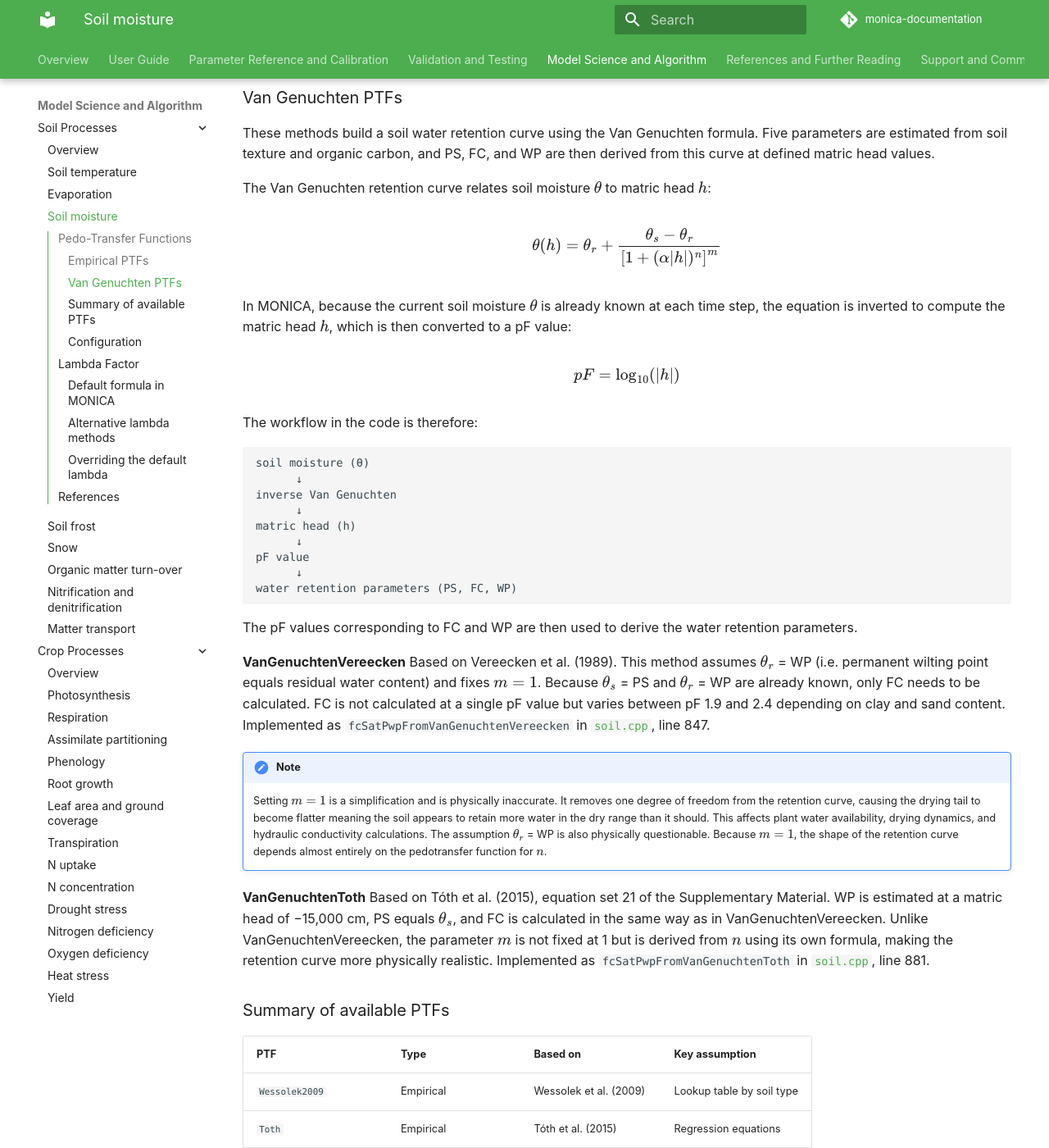
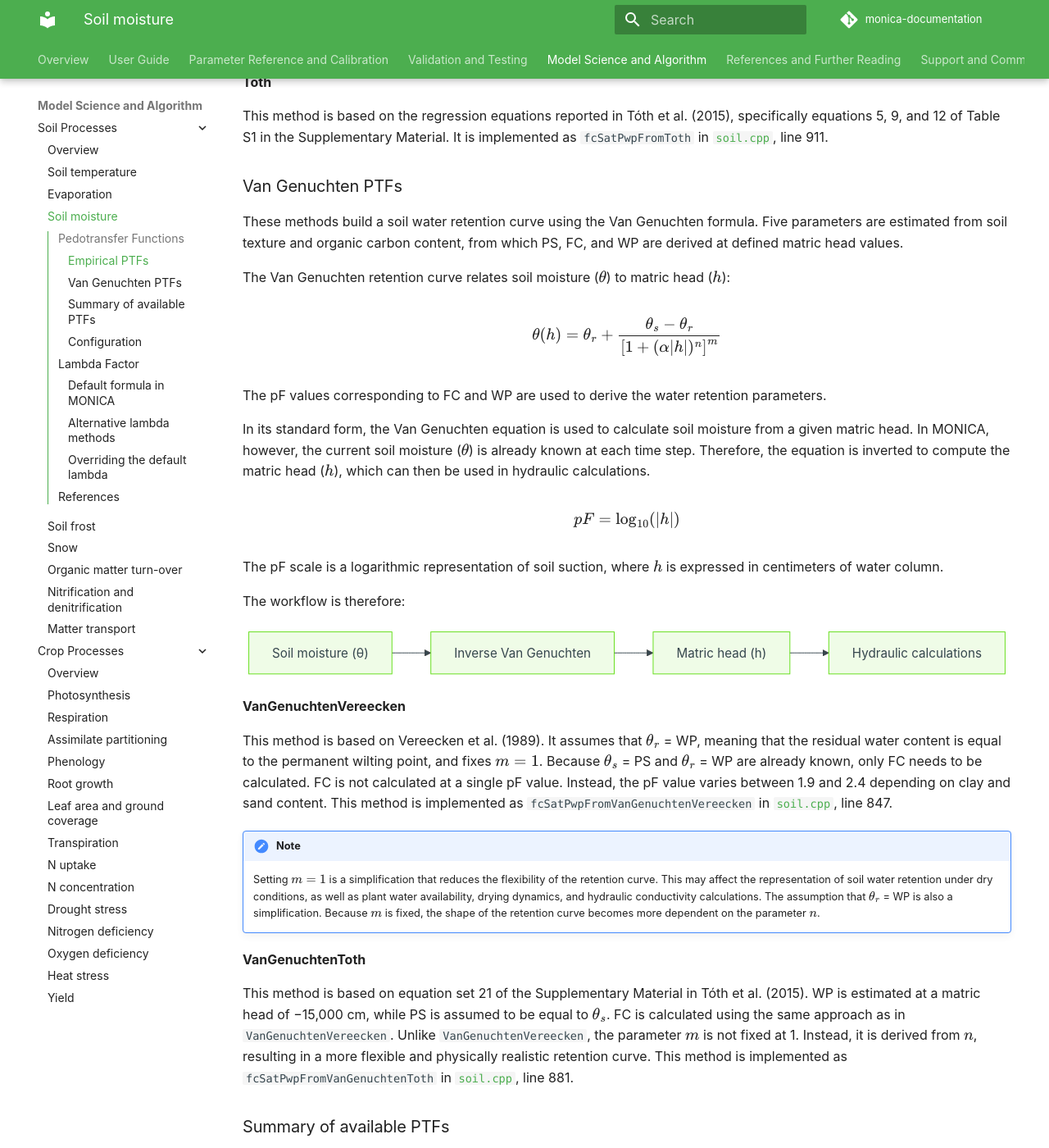
Before and after one commit to zalf-rpm/monica-documentation, an MkDocs documentation site: the page built from docs/model_science/soil_processes/soil_moisture.md, in a window 1280 px wide and 1400 px high, scrolled down 2254 px. Shown: the whole window at 82% size. Built offline with MkDocs 1.6.1 and Material for MkDocs 9.7.7, drawn with Linux system fonts in a browser that asks for light colours; comment, search, counter and statistics services are not loaded; some of the changed text lies outside the part shown.

Commit message:
Update PTF and lambda sections

````diff
--- a/docs/model_science/soil_processes/soil_moisture.md
+++ b/docs/model_science/soil_processes/soil_moisture.md
@@ -53,9 +53,9 @@
 
 ---
 
-## Pedo-Transfer Functions
+## Pedotransfer Functions
 
-A Pedo-Transfer Function (PTF) mechanism that transforms soil physical properties (mainly texture) into water retention capacity parameters. These parameters, known as pore space (PS or saturation water capacity), field capacity (FC) and permanent wilting point (WP). These parameters are required by the tipping-bucket water balance approach used in MONICA to simulate soil water content dynamics.
+A Pedotransfer Function (PTF) is a mechanism that transforms soil physical properties, mainly texture, into water retention capacity parameters. These parameters include pore space (PS, or saturation water capacity), field capacity (FC), and permanent wilting point (WP). They are required by the tipping-bucket water balance approach used in MONICA to simulate soil water content dynamics.
 
 MONICA currently supports four PTFs, divided into two types:
 
@@ -64,80 +64,98 @@
 These methods use lookup tables or regression equations to directly relate soil properties to PS, FC, and WP.
 
 **Wessolek2009**
-Uses a lookup table that relates categorical soil types to water retention parameters. The table is stored in [`SoilCharacteristicData.json`](https://github.com/zalf-rpm/monica-parameters/blob/master/soil/SoilCharacteristicData.json), where `airCapacity` = PS and `nFieldCapacity` = WP. Based on Wessolek et al. (2009).
+
+This method uses a lookup table that relates categorical soil types to water retention parameters. The table is stored in [`SoilCharacteristicData.json`](https://github.com/zalf-rpm/monica-parameters/blob/master/soil/SoilCharacteristicData.json), where `airCapacity` = PS and `nFieldCapacity` = WP. The implementation is based on Wessolek et al. (2009).
 
 **Toth**
-Based on regression equations reported in Tóth et al. (2015), specifically equations 5, 9, and 12 of Table S1 (Supplementary Material). Implemented as `fcSatPwpFromToth` in [`soil.cpp`](https://github.com/zalf-rpm/mas_cpp_misc/blob/5f0c31b0dc01ef3984f5eca21a067ecf84e70af4/soil/soil.cpp), line 911.
+
+This method is based on the regression equations reported in Tóth et al. (2015), specifically equations 5, 9, and 12 of Table S1 in the Supplementary Material. It is implemented as `fcSatPwpFromToth` in [`soil.cpp`](https://github.com/zalf-rpm/mas_cpp_misc/blob/5f0c31b0dc01ef3984f5eca21a067ecf84e70af4/soil/soil.cpp), line 911.
 
 ### Van Genuchten PTFs
 
-These methods build a soil water retention curve using the Van Genuchten formula. Five parameters are estimated from soil texture and organic carbon, and PS, FC, and WP are then derived from this curve at defined matric head values.
+These methods build a soil water retention curve using the Van Genuchten formula. Five parameters are estimated from soil texture and organic carbon content, from which PS, FC, and WP are derived at defined matric head values.
 
-The Van Genuchten retention curve relates soil moisture $\theta$ to matric head $h$:
+The Van Genuchten retention curve relates soil moisture ($\theta$) to matric head ($h$):
 
 $$\theta(h) = \theta_r + \frac{\theta_s - \theta_r}{\left[1 + (\alpha |h|)^n\right]^m}$$
 
-In MONICA, because the current soil moisture $\theta$ is already known at each time step, the equation is inverted to compute the matric head $h$, which is then converted to a pF value:
+The pF values corresponding to FC and WP are used to derive the water retention parameters.
+
+In its standard form, the Van Genuchten equation is used to calculate soil moisture from a given matric head. In MONICA, however, the current soil moisture ($\theta$) is already known at each time step. Therefore, the equation is inverted to compute the matric head ($h$), which can then be used in hydraulic calculations.
 
 $$pF = \log_{10}(|h|)$$
 
-The workflow in the code is therefore:
+The pF scale is a logarithmic representation of soil suction, where $h$ is expressed in centimeters of water column.
 
-```
-soil moisture (θ)
-      ↓
-inverse Van Genuchten
-      ↓
-matric head (h)
-      ↓
-pF value
-      ↓
-water retention parameters (PS, FC, WP)
+The workflow is therefore:
+
+```mermaid
+flowchart LR
+    A["Soil moisture (θ)"]
+    B["Inverse Van Genuchten"]
+    C["Matric head (h)"]
+    D["Hydraulic calculations"]
+
+    A --> B
+    B --> C
+    C --> D
 ```
 
-The pF values corresponding to FC and WP are then used to derive the water retention parameters.
+**VanGenuchtenVereecken**
 
-**VanGenuchtenVereecken**
-Based on Vereecken et al. (1989). This method assumes $\theta_r$ = WP (i.e. permanent wilting point equals residual water content) and fixes $m = 1$. Because $\theta_s$ = PS and $\theta_r$ = WP are already known, only FC needs to be calculated. FC is not calculated at a single pF value but varies between pF 1.9 and 2.4 depending on clay and sand content. Implemented as `fcSatPwpFromVanGenuchtenVereecken` in [`soil.cpp`](https://github.com/zalf-rpm/mas_cpp_misc/blob/5f0c31b0dc01ef3984f5eca21a067ecf84e70af4/soil/soil.cpp), line 847.
+This method is based on Vereecken et al. (1989). It assumes that $\theta_r$ = WP, meaning that the residual water content is equal to the permanent wilting point, and fixes $m = 1$. Because $\theta_s$ = PS and $\theta_r$ = WP are already known, only FC needs to be calculated. FC is not calculated at a single pF value. Instead, the pF value varies between 1.9 and 2.4 depending on clay and sand content. This method is implemented as `fcSatPwpFromVanGenuchtenVereecken` in [`soil.cpp`](https://github.com/zalf-rpm/mas_cpp_misc/blob/5f0c31b0dc01ef3984f5eca21a067ecf84e70af4/soil/soil.cpp), line 847.
 
 !!! note
-    Setting $m = 1$ is a simplification and is physically inaccurate. It removes one degree of freedom from the retention curve, causing the drying tail to become flatter meaning the soil appears to retain more water in the dry range than it should. This affects plant water availability, drying dynamics, and hydraulic conductivity calculations. The assumption $\theta_r$ = WP is also physically questionable. Because $m = 1$, the shape of the retention curve depends almost entirely on the pedotransfer function for $n$.
+    Setting $m = 1$ is a simplification that reduces the flexibility of the retention curve. This may affect the representation of soil water retention under dry conditions, as well as plant water availability, drying dynamics, and hydraulic conductivity calculations. The assumption that $\theta_r$ = WP is also a simplification. Because $m$ is fixed, the shape of the retention curve becomes more dependent on the parameter $n$.
 
 **VanGenuchtenToth**
-Based on Tóth et al. (2015), equation set 21 of the Supplementary Material. WP is estimated at a matric head of −15,000 cm, PS equals $\theta_s$, and FC is calculated in the same way as in VanGenuchtenVereecken. Unlike VanGenuchtenVereecken, the parameter $m$ is not fixed at 1 but is derived from $n$ using its own formula, making the retention curve more physically realistic. Implemented as `fcSatPwpFromVanGenuchtenToth` in [`soil.cpp`](https://github.com/zalf-rpm/mas_cpp_misc/blob/5f0c31b0dc01ef3984f5eca21a067ecf84e70af4/soil/soil.cpp), line 881.
+
+This method is based on equation set 21 of the Supplementary Material in Tóth et al. (2015). WP is estimated at a matric head of −15,000 cm, while PS is assumed to be equal to $\theta_s$. FC is calculated using the same approach as in `VanGenuchtenVereecken`. Unlike `VanGenuchtenVereecken`, the parameter $m$ is not fixed at 1. Instead, it is derived from $n$, resulting in a more flexible and physically realistic retention curve. This method is implemented as `fcSatPwpFromVanGenuchtenToth` in [`soil.cpp`](https://github.com/zalf-rpm/mas_cpp_misc/blob/5f0c31b0dc01ef3984f5eca21a067ecf84e70af4/soil/soil.cpp), line 881.
 
 ### Summary of available PTFs
 
-| PTF | Type | Based on | Key assumption |
-|---|---|---|---|
-| `Wessolek2009` | Empirical | Wessolek et al. (2009) | Lookup table by soil type |
-| `Toth` | Empirical | Tóth et al. (2015) | Regression equations |
-| `VanGenuchtenVereecken` | Van Genuchten curve | Vereecken et al. (1989) | $\theta_r$ = WP, $m$ = 1 |
-| `VanGenuchtenToth` | Van Genuchten curve | Tóth et al. (2015) | WP at pF 4.2, $m$ from $n$ |
+| PTF                     | Type                | Based on                | Key assumption                     |
+|-------------------------|---------------------|-------------------------|------------------------------------|
+| `Wessolek2009`          | Empirical           | Wessolek et al. (2009)  | Lookup table based on soil type    |
+| `Toth`                  | Empirical           | Tóth et al. (2015)      | Regression equations               |
+| `VanGenuchtenVereecken` | Van Genuchten curve | Vereecken et al. (1989) | $\theta_r$ = WP, $m$ = 1           |
+| `VanGenuchtenToth`      | Van Genuchten curve | Tóth et al. (2015)      | WP at pF 4.2, $m$ derived from $n$ |
 
 ### Configuration
 
-The PTF to use is specified in `site.json` via the `pwpFcSatFunction` key:
+The PTF used by MONICA is specified in `site.json` via the `pwpFcSatFunction` parameter:
 
 ```json
 "pwpFcSatFunction": "Wessolek2009"
 ```
 
-Accepted values: `"Wessolek2009"`, `"Toth"`, `"VanGenuchtenVereecken"`, `"VanGenuchtenToth"`
+Accepted values are: `"Wessolek2009"`, `"Toth"`, `"VanGenuchtenVereecken"`, `"VanGenuchtenToth"`
 
 ---
 
 ## Lambda Factor
 
-Lambda ($\lambda$) is an empirical, texture-dependent percolation rate coefficient that governs how much water exceeding field capacity at a given soil layer is transferred to the layer below. A higher lambda value results in faster percolation.
+Lambda ($\lambda$) is an empirical, texture-dependent percolation rate coefficient. It is multiplied by the amount of water exceeding field capacity in a soil layer to determine how much water is transferred to the layer below. A higher lambda value results in faster percolation.
 
 ### Default formula in MONICA
 
-The default lambda is calculated from sand, clay, and silt fractions. In the MONICA source code (`soil_io3.py` and `mas_cpp_misc/soil/conversion.cpp`, line 78), it is implemented as:
+The default lambda is calculated from sand, clay, and silt fractions. In the MONICA source code (`soil_io3.py` and `mas_cpp_misc/soil/conversion.cpp`, lines 78-82), it is implemented as:
 
-```python
-lambda = (2.0 * (sand * sand * 0.575)) + (clay * 0.1) + ((1.0 - sand - clay) * 0.35)
-```
+=== "soil_io3.py"
+
+    ```python
+    def sand_and_clay_to_lambda(sand, clay):
+        return (2.0 * (sand * sand * 0.575)) + (clay * 0.1) + ((1.0 - sand - clay) * 0.35)
+    ```
+
+=== "conversion.cpp"
+
+    ```cpp
+    double Soil::sandAndClay2lambda(double sand, double clay) {
+      double lambda = (2.0 * (sand * sand * 0.575)) + (clay * 0.1) + ((1.0 - sand - clay) * 0.35);
+      return lambda;
+    }
+    ```
 
 where `sand` and `clay` are given as fractions (kg kg⁻¹).
 
@@ -150,16 +168,10 @@
 
 ### Overriding the default lambda
 
-A custom lambda value can be provided directly in the soil input file by including a `Lambda` column in `Soil.csv` and reading it in the run-producer script:
-
-```python
-"Lambda": [float(row['lambda']), "-"]
-```
-
-To use the MONICA default lambda instead, this line can be commented out.
+A custom lambda value can be specified for individual soil layers through the `Lambda` parameter in the soil profile definition. If no value is provided, MONICA calculates a default value from the soil texture fractions.
 
 !!! note
-    A known issue exists in the source code regarding low water percolation in loam soils. A temporary override (`lambda = 1.0`) is noted in `conversion.cpp` and is currently under investigation.
+    A known issue exists in the source code regarding low water percolation in loam soils. As a temporary workaround, a fixed value of `lambda = 1.0` is noted in `conversion.cpp`.
 
 ---
 
--- a/mkdocs.yml
+++ b/mkdocs.yml
@@ -27,9 +27,11 @@
             - name: mermaid
               class: mermaid
               format: !!python/name:pymdownx.superfences.fence_code_format
+  - pymdownx.arithmatex:
+      generic: true
+  - pymdownx.tabbed:
+      alternate_style: true
   - admonition
-  - pymdownx.arithmatex:
-        generic: true
   - attr_list
   - md_in_html
 
````
